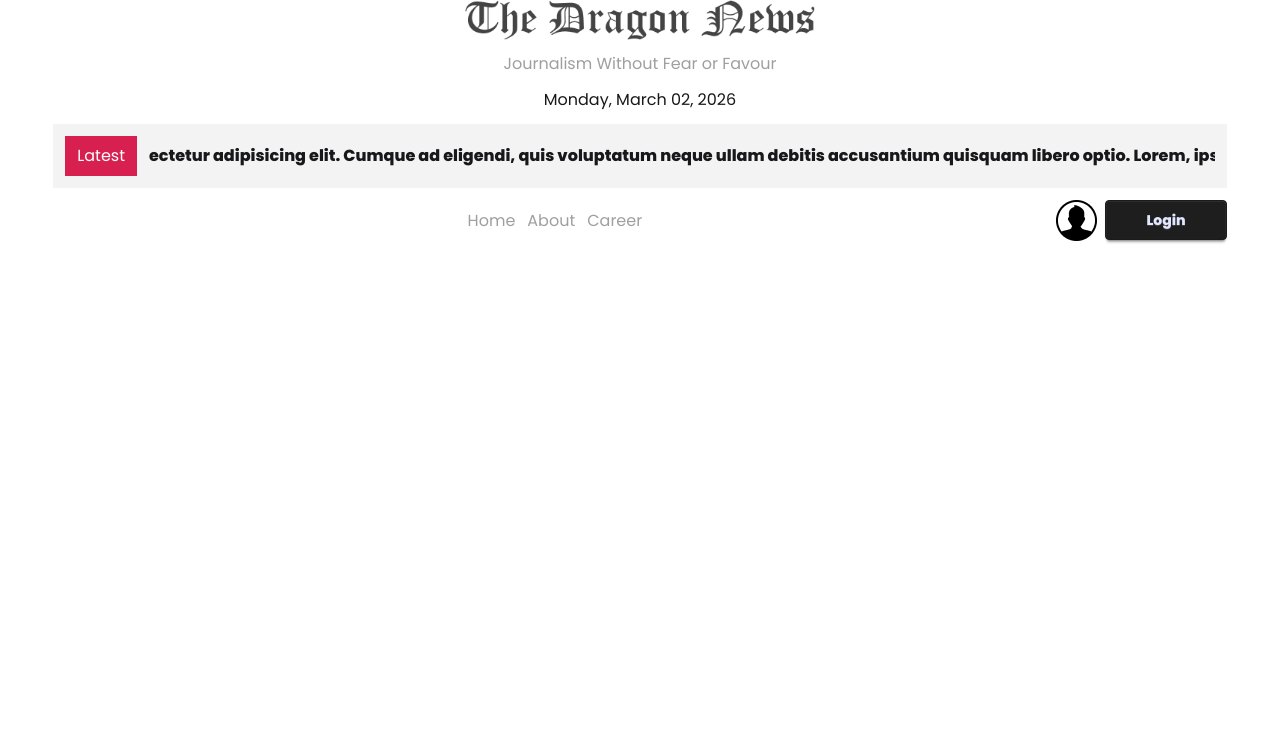
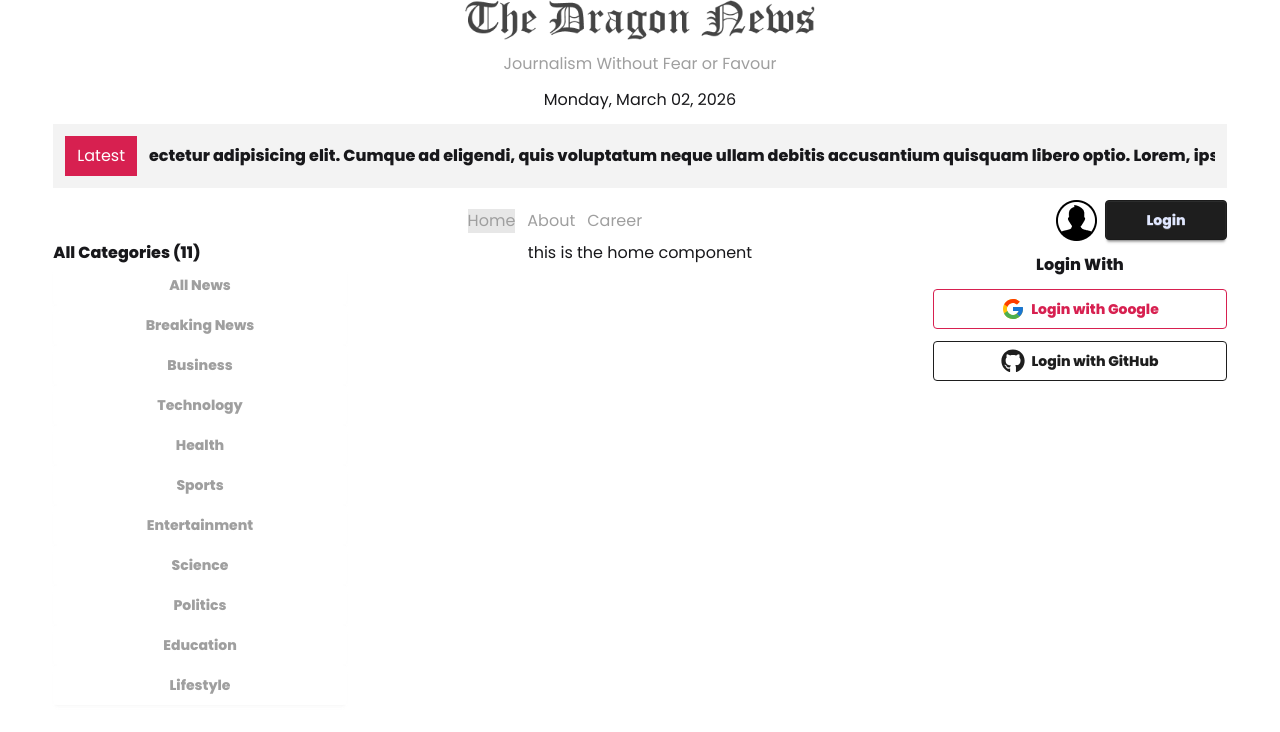
Before and after one commit to Apurbo-hue/Dragon_News, a React (Vite) app: page / in a window 1280 px wide. Shown: the top 732 px of the page. Built offline with nearby package versions, Linux system fonts and the light colour scheme.

Commit message:
left right and category section added with the router

```diff
--- a/package.json
+++ b/package.json
@@ -17,6 +17,7 @@
     "react": "^19.2.0",
     "react-dom": "^19.2.0",
     "react-fast-marquee": "^1.6.5",
+    "react-icons": "^5.6.0",
     "react-router": "^7.13.0",
     "tailwindcss": "^4.2.0"
   },
--- /dev/null
+++ b/src/Components/Categories.jsx
@@ -0,0 +1,19 @@
+import React, { use } from 'react';
+import { NavLink } from 'react-router';
+
+
+const categoryPromise = fetch('/categories.json').then(res => res.json())
+
+const Categories = () => {
+    const categories = use(categoryPromise)
+    return (
+        <div >
+            <h1 className='text-left font-bold'>All Categories ({categories.length})</h1>
+            <div className='grid grid-cols-1'>
+                {categories.map(arr => <NavLink to={`categories/${arr.id}`} className='btn bg-base-100 border-0 hover:bg-base-300 py-3 text-accent' key={arr.id}>{arr.name}</NavLink>)}
+            </div>
+        </div>
+    );
+};
+
+export default Categories;
--- /dev/null
+++ b/src/Components/Pages/CategoryNews.jsx
@@ -0,0 +1,13 @@
+import React from 'react';
+import { useParams } from 'react-router';
+
+const CategoryNews = () => {
+    const {id} = useParams();
+    return (
+        <div>
+            Category News ({id})
+        </div>
+    );
+};
+
+export default CategoryNews;
--- /dev/null
+++ b/src/Components/Pages/Home.jsx
@@ -0,0 +1,11 @@
+import React from 'react';
+
+const Home = () => {
+    return (
+        <div>
+           this is the home component
+        </div>
+    );
+};
+
+export default Home;
--- /dev/null
+++ b/src/Components/SocailLogin.jsx
@@ -0,0 +1,17 @@
+import React from 'react';
+import { FaGithub } from 'react-icons/fa';
+import { FcGoogle } from 'react-icons/fc';
+
+const SocailLogin = () => {
+    return (
+        <div>
+            <h1 className='font-bold my-3'>Login With</h1>
+            <div className='space-y-3'>
+            <button className='btn btn-outline btn-secondary w-full'><FcGoogle size={24}/>Login with Google</button>
+            <button className='btn btn-outline btn-primary w-full'><FaGithub size={24}/> Login with GitHub</button>
+            </div>
+        </div>
+    );
+};
+
+export default SocailLogin;
--- /dev/null
+++ b/src/Components/homeLayout/LeftAside.jsx
@@ -0,0 +1,14 @@
+import React, { Suspense } from 'react';
+import Categories from '../Categories';
+
+const LeftAside = () => {
+    return (
+        <div>
+            <Suspense fallback={<span className="loading loading-ring loading-lg"></span>}>
+                <Categories></Categories>
+            </Suspense>
+        </div>
+    );
+};
+
+export default LeftAside;
--- /dev/null
+++ b/src/Components/homeLayout/RightAside.jsx
@@ -0,0 +1,12 @@
+import React from 'react';
+import SocailLogin from '../SocailLogin';
+
+const RightAside = () => {
+    return (
+        <div>
+            <SocailLogin></SocailLogin>
+        </div>
+    );
+};
+
+export default RightAside;
--- a/src/Layouts/HomeLayouts.jsx
+++ b/src/Layouts/HomeLayouts.jsx
@@ -3,27 +3,36 @@
 import Header from '../Components/Header';
 import LatestNews from '../Components/LatestNews';
 import Navbar from '../Components/Navbar';
+import LeftAside from '../Components/homeLayout/LeftAside';
+import RightAside from '../Components/homeLayout/RightAside';
 
 const HomeLayouts = () => {
     return (
         <div>
             <header>
-            <Header></Header>
-            <section className='w-11/12 mx-auto py-3'>
+                <Header></Header>
+                <section className='w-11/12 mx-auto py-3'>
                     <LatestNews></LatestNews>
                 </section>
                 <nav>
                     <Navbar></Navbar>
                 </nav>
+            </header>
 
-            </header>
-            <main>
-                <section className="left_nav"></section>
-                <section className="main">
+            <main className='w-11/12 mx-auto text-center grid grid-cols-12'>
+                <aside className="left_nav col-span-3">
+                    <LeftAside></LeftAside>
+                </aside>
+
+                <aside className="main col-span-6">
                     <Outlet></Outlet>
-                </section>
-                <section className="right_nav"></section>
+                </aside>
+
+                <aside className="right_nav col-span-3">
+                    <RightAside></RightAside>
+                </aside>
             </main>
+
         </div>
     );
 };
--- a/src/index.css
+++ b/src/index.css
@@ -18,3 +18,7 @@
 *{
   font-family: "Poppins", sans-serif;
 }
+
+a.active{
+  @apply bg-base-300
+}
```
Also changed, not shown: src/Routes/Router.jsx (+14 -2 lines), 1 other file (tests, documents, lock files or other folders).
